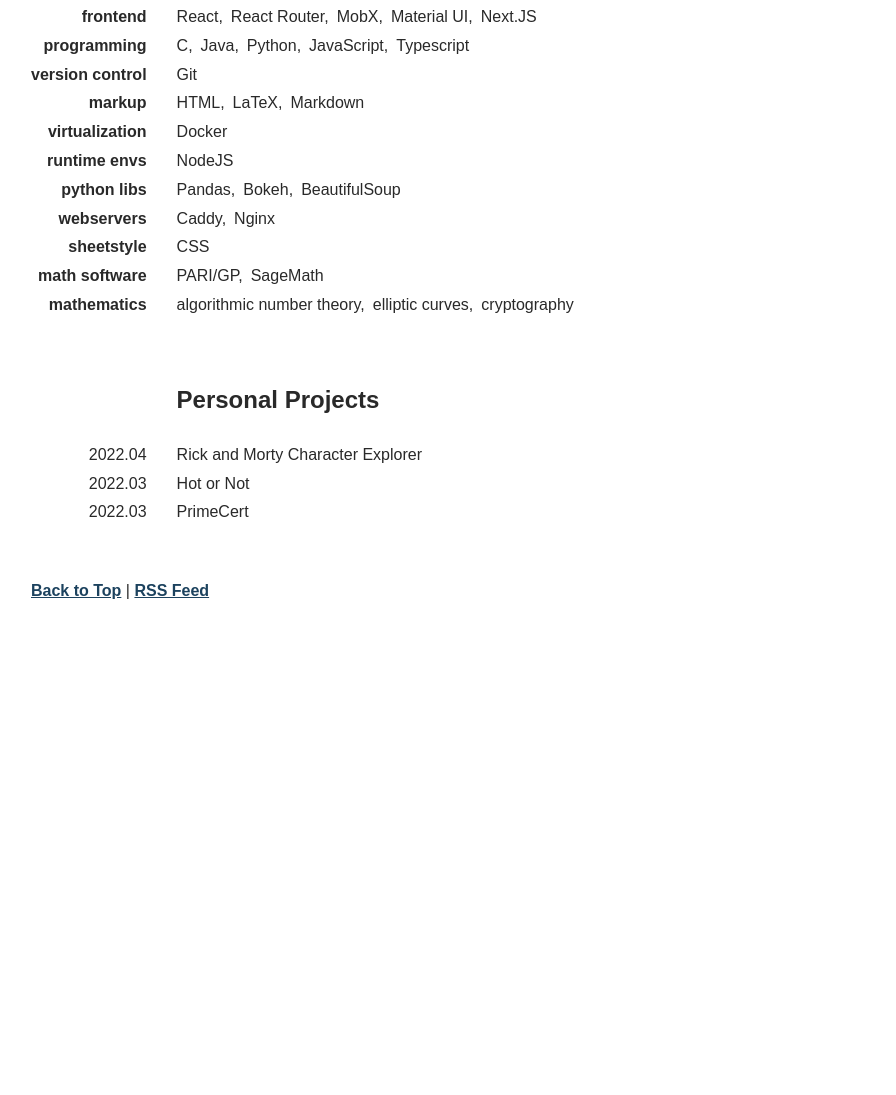
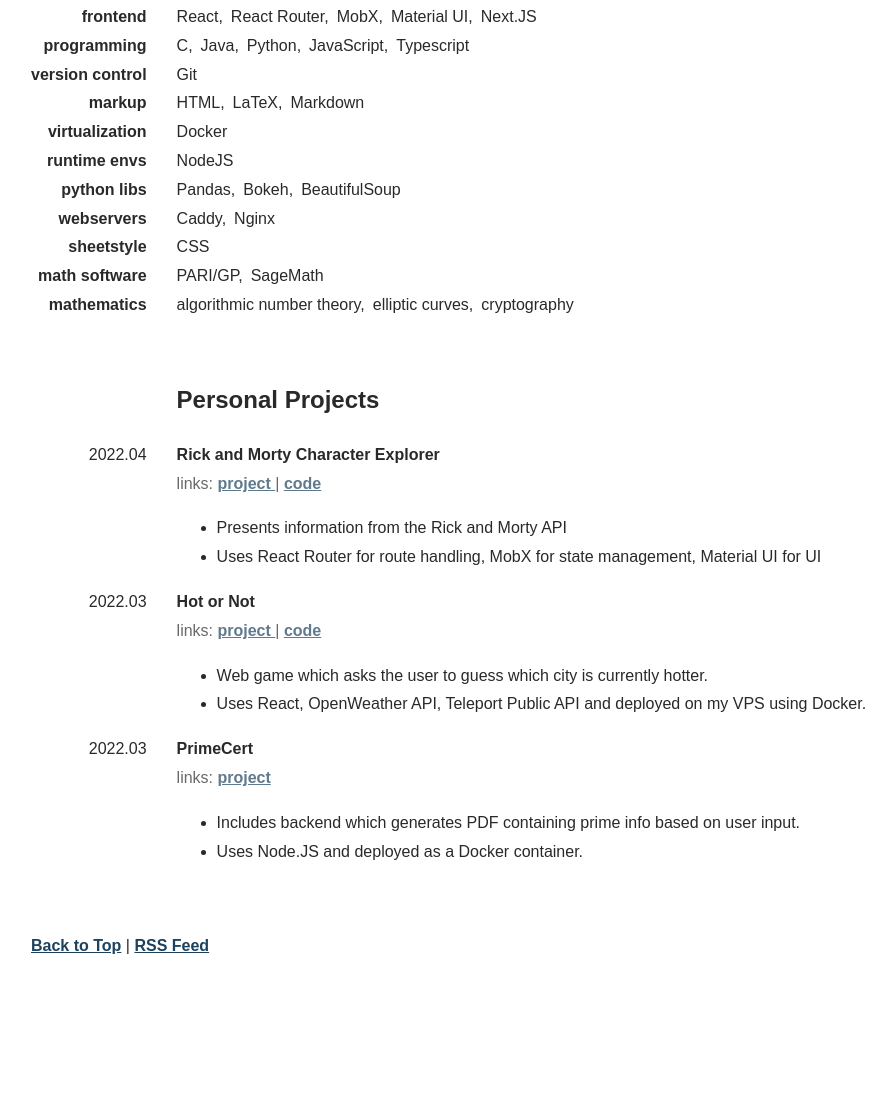
Before and after one commit to guissmo/blog, an Astro site: page / in a window 1280 px wide. Shown: the part 284-1379 px from the top of the page, without its empty margins (109-1005 px from the left). Before the commit the page ends 1069 px from the top, so only its background shows below. Built offline with nearby package versions, Linux system fonts and the light colour scheme; Astro itself is replaced by a stand-in of ours; some packages are replaced by stand-ins of ours.

Commit message:
personal project done

```diff
--- a/src/content/cv/personal projects.json
+++ b/src/content/cv/personal projects.json
@@ -1,35 +1,43 @@
 {
   "rick-and-morty": {
     "name": "Rick and Morty Character Explorer",
-    "url": "https://guissmo.com/rick-and-morty",
+    "url": {
+      "project": "https://guissmo.com/rick-and-morty",
+      "code": "https://github.com/guissmo/rick-and-morty/"
+    },
     "month": 4,
     "year": 2022,
     "image": "https://camo.githubusercontent.com/0fd430b90514962841c30397d26a12fbcd5de5c55592176338e3921f32f3df71/68747470733a2f2f67756973736d6f2e636f6d2f73637265656e73686f74732f7269636b2d616e642d6d6f7274792f30312e706e67",
     "details": [
-      "Developed React app presenting information from the Rick and Morty API",
-      "Used React Router for route handling, MobX for state management, Material UI for UI"
+      "Presents information from the Rick and Morty API",
+      "Uses React Router for route handling, MobX for state management, Material UI for UI"
     ]
   },
   "hot-or-not": {
     "name": "Hot or Not",
-    "url": "https://hotornot.guissmo.com",
+    "url": {
+      "project": "https://hotornot.guissmo.com",
+      "code": "https://github.com/guissmo/hot-or-not-2"
+    },
     "month": 3,
     "year": 2022,
     "image": "https://guissmo.com/hot-or-not-data/logo.png",
     "details": [
-      "Developed web game which asks the user to guess which city is currently hotter.",
-      "Wrote app using React, OpenWeather API, Teleport Public API and deployed on my VPS using Docker."
+      "Web game which asks the user to guess which city is currently hotter.",
+      "Uses React, OpenWeather API, Teleport Public API and deployed on my VPS using Docker."
     ]
   },
   "prime-cert": {
     "name": "PrimeCert",
-    "url": "https://primecert.guissmo.com",
+    "url": {
+      "project": "https://primecert.guissmo.com"
+    },
     "month": 3,
     "year": 2022,
     "image": "https://primecert.guissmo.com/public/seo-image.jpg",
     "details": [
-      "Developed backend which generates PDF containing prime info based on user input.",
-      "Wrote app using Node.JS and deployed as a Docker container."
+      "Includes backend which generates PDF containing prime info based on user input.",
+      "Uses Node.JS and deployed as a Docker container."
     ]
   }
 }
--- a/src/pages/index.astro
+++ b/src/pages/index.astro
@@ -36,7 +36,7 @@
                       <span class="monospace skill-category">{category}</span>
                       <span class="inline-list">
                         {cvEntry.data[category].map((skill: string) => {
-                          return <span class="skill-entry">{skill}</span>;
+                          return <span class="list-entry">{skill}</span>;
                         })}
                       </span>
                     </>
@@ -66,7 +66,34 @@
                   return (
                     <>
                       <span class="monospace">{dateString}</span>
-                      <span class="inline-list">{projectData.name}</span>
+                      <span class="inline-list">
+                        <span class="block project-title">
+                          {projectData.name}
+                        </span>
+                        <span class="block links">
+                          links:
+                          {Object.keys(projectData.url).map(
+                            (urlCategory, index, arrayItself) => {
+                              const url = projectData.url[urlCategory];
+                              return (
+                                <>
+                                  <a href={url} target="_blank">
+                                    {urlCategory}
+                                  </a>
+                                  {index != arrayItself.length - 1 && " | "}
+                                </>
+                              );
+                            }
+                          )}
+                        </span>
+                        <span class="block">
+                          <ul>
+                            {projectData.details.map((detail: string) => {
+                              return <li>{detail}</li>;
+                            })}
+                          </ul>
+                        </span>
+                      </span>
                     </>
                   );
                 })}
@@ -107,18 +134,35 @@
       .inline-list {
         width: 100%;
         gap: 1em;
+        display: block;
       }
 
-      .skill-entry {
+      .list-entry {
         display: inline-block;
       }
 
-      .skill-entry:not(:last-of-type):after {
-        content: ", ";
+      .list-entry:not(:last-of-type):after {
+        content: ",";
       }
 
-      .skill-entry:not(:last-of-type) {
+      .list-entry:not(:last-of-type) {
         margin-right: 0.5em;
+      }
+
+      .block {
+        display: block;
+      }
+
+      .project-title {
+        font-weight: 600;
+      }
+
+      .links {
+        opacity: 0.7;
+      }
+
+      .links:hover {
+        opacity: 1;
       }
 
       @media screen and (max-width: 640px) {
@@ -140,6 +184,10 @@
         .skill-category {
           padding-top: 1.5ex;
         }
+
+        .project-title {
+          font-size: 1.2rem;
+        }
       }
     </style>
   </body>
```
Also changed, not shown: public/style.css (line endings or trailing spaces).
